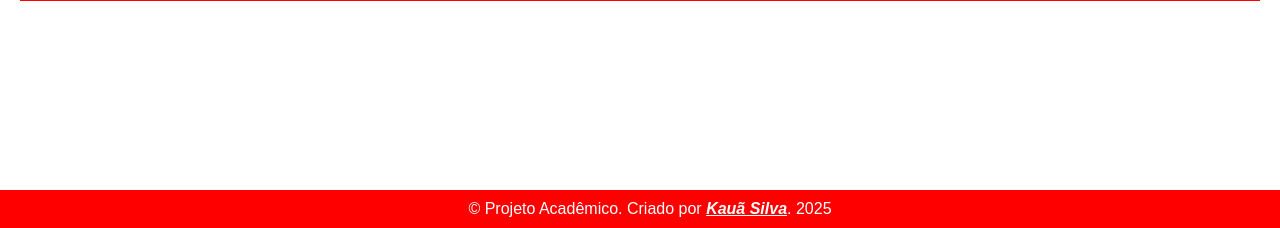
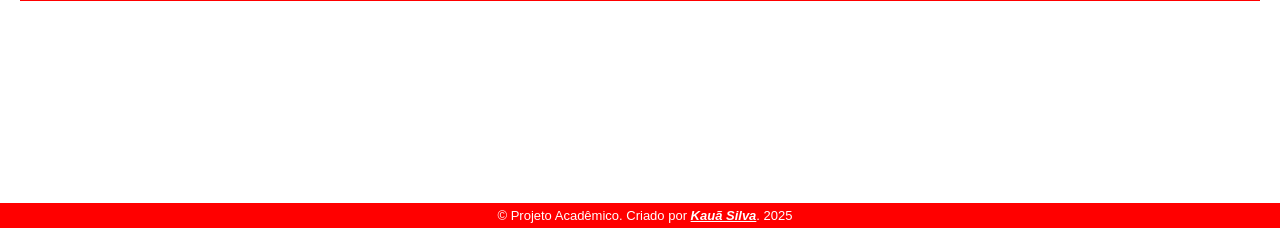
Before and after one commit to eukauacavalcante/morpheus_env, a Django app: page / in a window 1280 px wide. Shown: the part 572-800 px from the top of the page. Run offline with Django 5.2, Linux system fonts and the light colour scheme.

Commit message:
style(ui): ajustar footer, reduzindo padding e atualizando texto.

```diff
--- a/static/css/components_styles/footer.css
+++ b/static/css/components_styles/footer.css
@@ -1,12 +1,12 @@
 footer {
     text-align: center;
     background-color: red;
-    padding: 5px;
     position: fixed;
     bottom: 0;
     left: 0;
     width: 100%;
     color: white;
     text-align: center;
-    padding: 10px;
+    padding: 5px;
+    font-size: small;
 }
```
